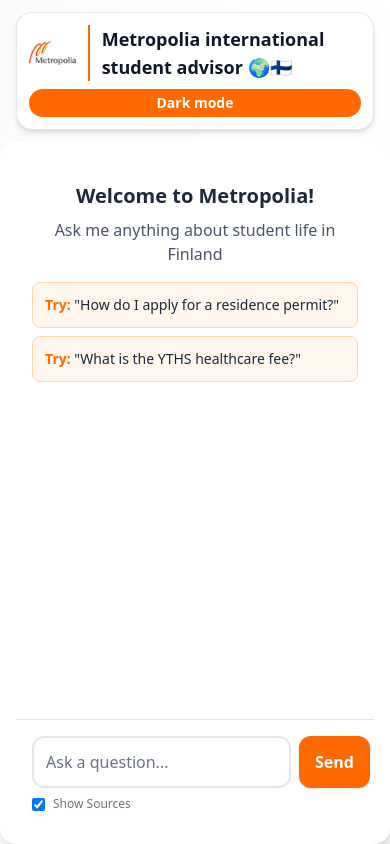
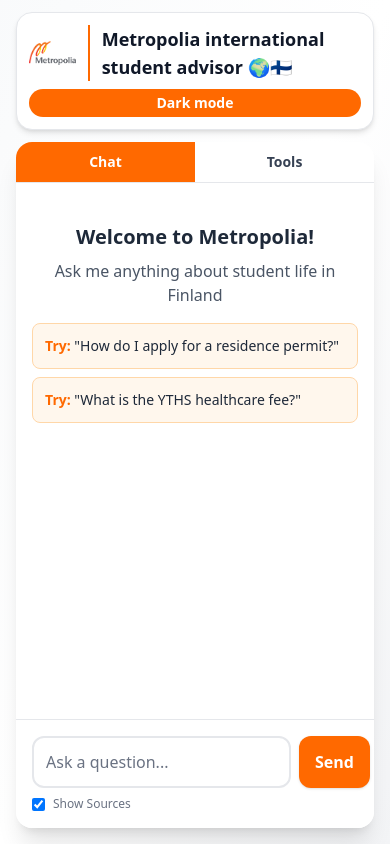
Before and after one commit to veiston/Metropolia_AI_international_student_advisor, a Next.js app: page / in a window 390 px wide. Built offline with nearby package versions, Linux system fonts and the light colour scheme.

Commit message:
Improve mobile UI and performancee

```diff
--- a/app/page.tsx
+++ b/app/page.tsx
@@ -159,8 +159,9 @@
   };
 
   return (
-    <main className={`flex flex-col h-screen ${theme.page}`}>
-      <div className="flex-shrink-0 max-w-6xl w-full mx-auto px-4 pb-3 sm:pb-4 pt-3 sm:pt-4">
+    <main className={`flex flex-col h-screen w-full ${theme.page}`}>
+      <div className="flex-shrink-0 w-full">
+        <div className="max-w-6xl mx-auto px-4 pb-3 sm:pb-4 pt-3 sm:pt-4">
           <header className={`rounded-2xl p-3 sm:p-4 flex flex-col sm:flex-row sm:items-center justify-between gap-2 sm:gap-4 ${theme.header}`}>
             <div className="flex items-center gap-3 sm:gap-4">
               <div className={''}>
@@ -186,8 +187,11 @@
             </button>
           </header>
         </div>
+      </div>
 
-      <div className={`flex-1 max-w-6xl w-full mx-auto px-4 pb-4 shadow-xl rounded-2xl overflow-hidden ${theme.container}`}>
+      <div className="flex-1 w-full overflow-hidden">
+        <div className="max-w-6xl h-full mx-auto px-4 pb-4 flex flex-col">
+          <div className={`shadow-xl rounded-2xl overflow-hidden flex flex-col h-full ${theme.container}`}>
             <div className={`md:hidden flex border-b ${theme.divider}`}>
               {['chat', 'tools'].map(tab => (
                 <button
@@ -205,7 +209,7 @@
               ))}
             </div>
 
-        <div className="flex flex-col md:flex-row h-full">
+            <div className="flex flex-col md:flex-row flex-1 overflow-hidden">
               <div className={`flex-1 flex flex-col md:border-r ${theme.divider} ${activeTab === 'tools' ? 'hidden md:flex' : ''}`}>
                 {documents.length > 0 && (
                   <div className={`flex-shrink-0 flex flex-wrap gap-2 p-4 border-b ${theme.divider} text-sm ${darkMode ? 'bg-gray-900/70' : 'bg-white/80'}`}>
@@ -294,6 +298,8 @@
               />
             </div>
           </div>
+        </div>
+      </div>
     </main>
   );
 }
```
Also changed, not shown: package.json (line endings or trailing spaces). Lines whose indentation alone changed are shown as unchanged.
